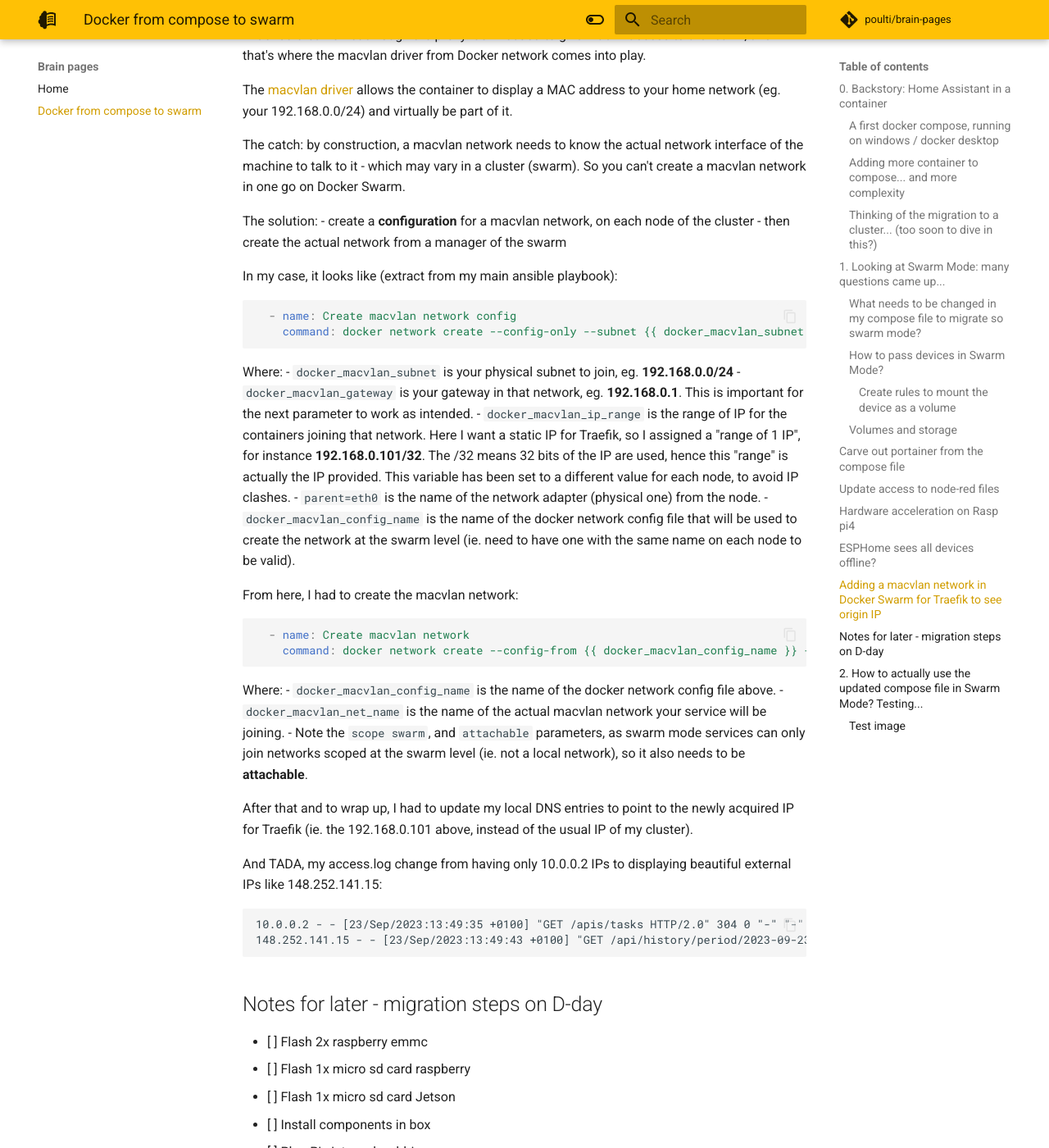
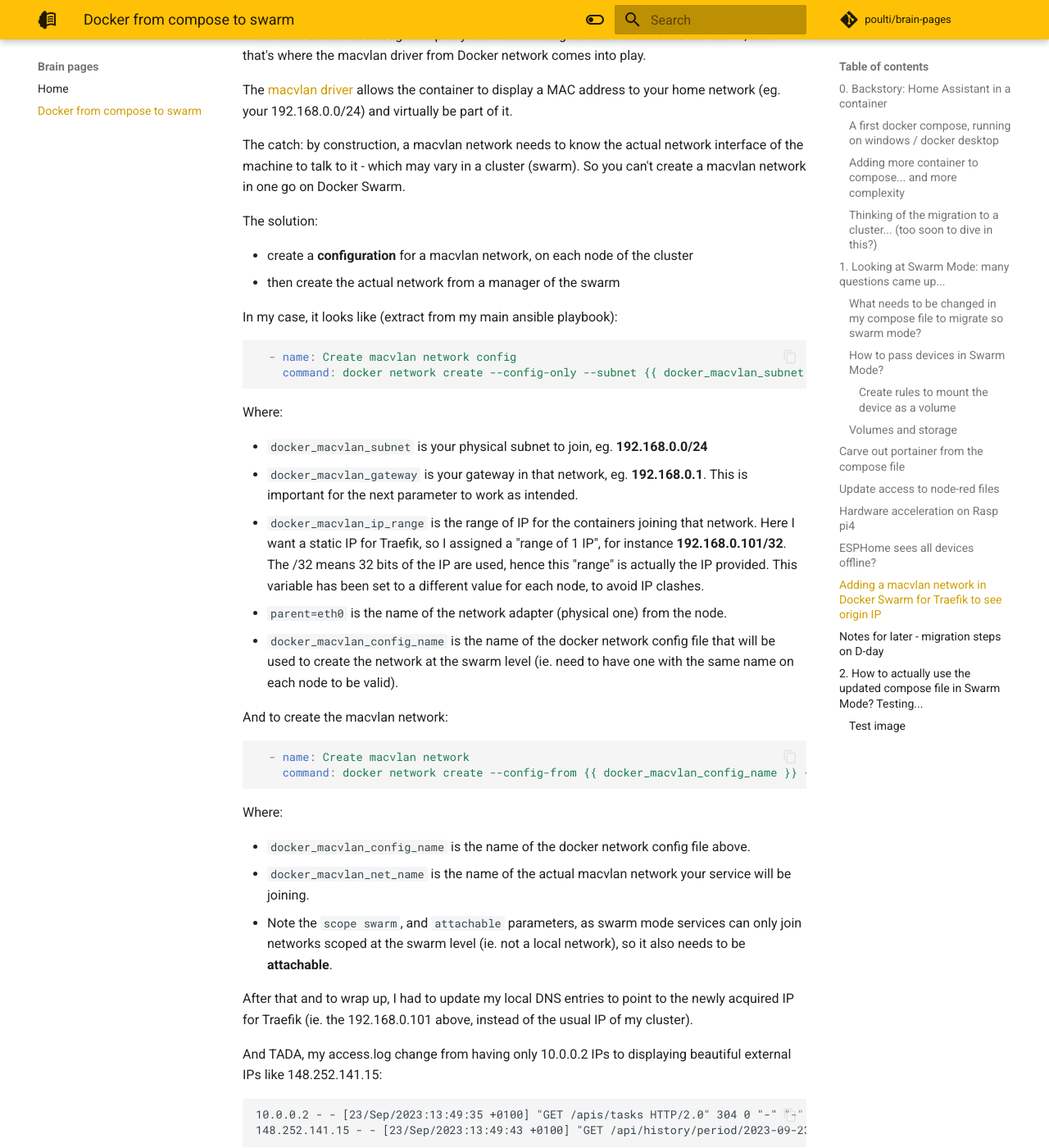
Before and after one commit to poulti/brain-pages, an MkDocs documentation site: the page built from docs/docker-from-compose-to-swarm.md, in a window 1280 px wide and 1400 px high, scrolled down 7311 px. Shown: the whole window at 82% size. Built offline with MkDocs 1.6.1 and Material for MkDocs 9.7.7, drawn with Linux system fonts in a browser that asks for light colours; comment, search, counter and statistics services are not loaded.

Commit message:
fix formating typo in macvlan section

````diff
--- a/docs/docker-from-compose-to-swarm.md
+++ b/docs/docker-from-compose-to-swarm.md
@@ -269,6 +269,7 @@
 The catch: by construction, a macvlan network needs to know the actual network interface of the machine to talk to it - which may vary in a cluster (swarm). So you can't create a macvlan network in one go on Docker Swarm.
 
 The solution:
+
 - create a **configuration** for a macvlan network, on each node of the cluster
 - then create the actual network from a manager of the swarm
 
@@ -278,18 +279,20 @@
     command: docker network create --config-only --subnet {{ docker_macvlan_subnet }} --gateway {{ docker_macvlan_gateway }} --ip-range {{ docker_macvlan_ip_range }} -o parent=eth0 {{ docker_macvlan_config_name }}
 ```
 Where:
+
 - ``docker_macvlan_subnet`` is your physical subnet to join, eg. **192.168.0.0/24**
 - ``docker_macvlan_gateway`` is your gateway in that network, eg. **192.168.0.1**. This is important for the next parameter to work as intended.
 - ``docker_macvlan_ip_range`` is the range of IP for the containers joining that network. Here I want a static IP for Traefik, so I assigned a "range of 1 IP", for instance **192.168.0.101/32**. The /32 means 32 bits of the IP are used, hence this "range" is actually the IP provided. This variable has been set to a different value for each node, to avoid IP clashes.
 - ``parent=eth0`` is the name of the network adapter (physical one) from the node.
 - ``docker_macvlan_config_name`` is the name of the docker network config file that will be used to create the network at the swarm level (ie. need to have one with the same name on each node to be valid).
 
-From here, I had to create the macvlan network:
+And to create the macvlan network:
 ```yaml
   - name: Create macvlan network
     command: docker network create --config-from {{ docker_macvlan_config_name }} -d macvlan --scope swarm --attachable {{ docker_macvlan_net_name }}
 ```
 Where:
+
 - ``docker_macvlan_config_name`` is the name of the docker network config file above.
 - ``docker_macvlan_net_name`` is the name of the actual macvlan network your service will be joining.
 - Note the ``scope swarm``, and ``attachable`` parameters, as swarm mode services can only join networks scoped at the swarm level (ie. not a local network), so it also needs to be **attachable**.
````
